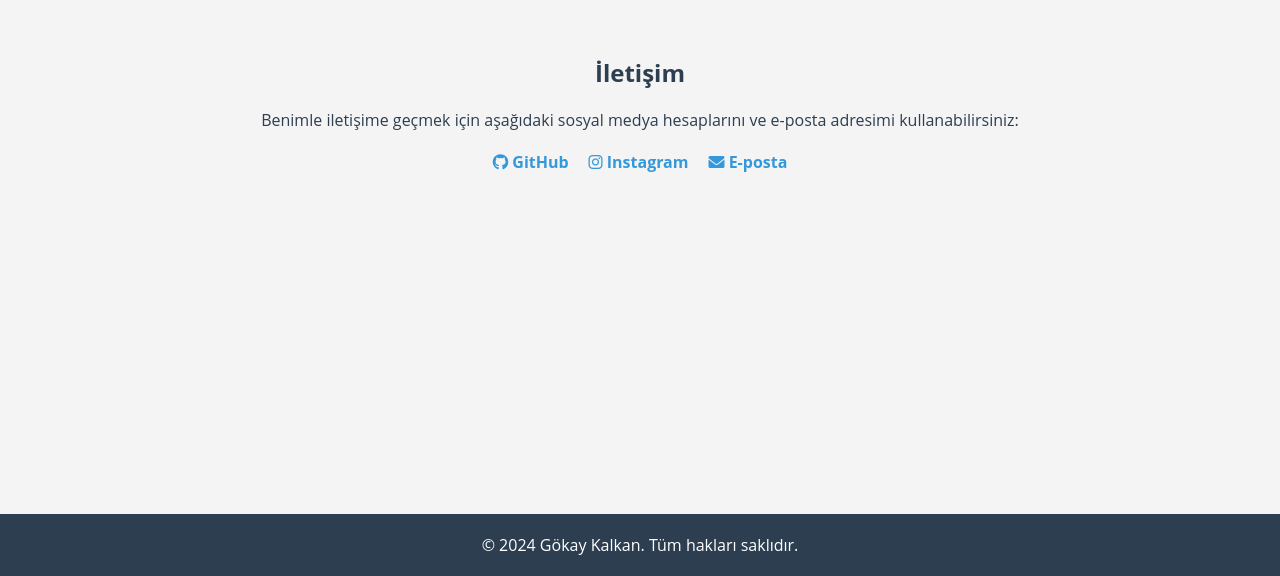
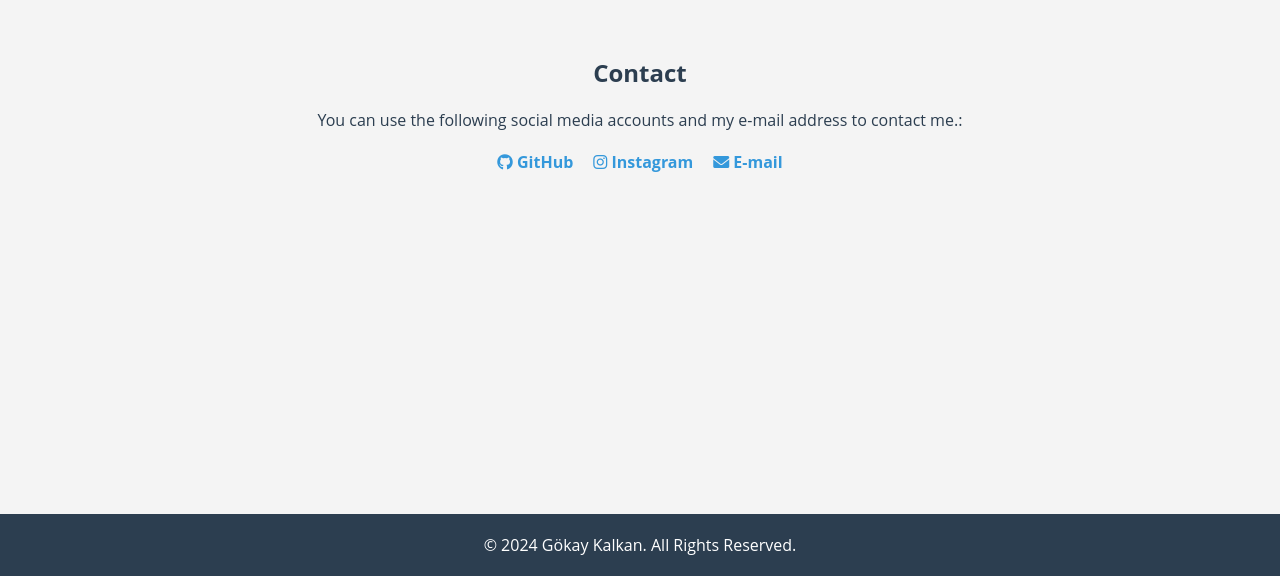
Before and after one commit to 21833212/personal-web-page-21833212, a plain HTML site: page index.html in a window 1280 px wide. Shown: the part 1999-2575 px from the top of the page. Drawn offline with Linux system fonts and the light colour scheme.

Commit message:
Update index.html

```diff
--- a/index.html
+++ b/index.html
@@ -46,7 +46,7 @@
     <section id="about">
         <div class="about-container">
             <div class="about-text">
-                <h2>Hakkında</h2>
+                <h2>About</h2>
                 <p> I was born on January 1, 2000. I live in Ankara. I am from Denizli and I live there with my family.
                     I am currently studying Geomatics Engineering at Hacettepe University. I have beginner level
                     knowledge in various programming languages. I have practical experience in GPS applications,
@@ -63,8 +63,8 @@
 
     <section id="contact">
         <div class="container">
-            <h2>İletişim</h2>
-            <p>Benimle iletişime geçmek için aşağıdaki sosyal medya hesaplarını ve e-posta adresimi kullanabilirsiniz:
+            <h2>Contact</h2>
+            <p>You can use the following social media accounts and my e-mail address to contact me.:
             </p>
             <div class="contact-info">
                 <div class="contact-item">
@@ -79,7 +79,7 @@
                 </div>
                 <div class="contact-item">
                     <a href="mailto:gokay_kalkan20@hotmail.com">
-                        <i class="fas fa-envelope"></i> E-posta
+                        <i class="fas fa-envelope"></i> E-mail
                     </a>
                 </div>
             </div>
@@ -88,7 +88,7 @@
 
     <footer class="footer">
         <div class="footer-container">
-            <p>© 2024 Gökay Kalkan. Tüm hakları saklıdır.</p>
+            <p>© 2024 Gökay Kalkan. All Rights Reserved.</p>
 
         </div>
     </footer>
```
